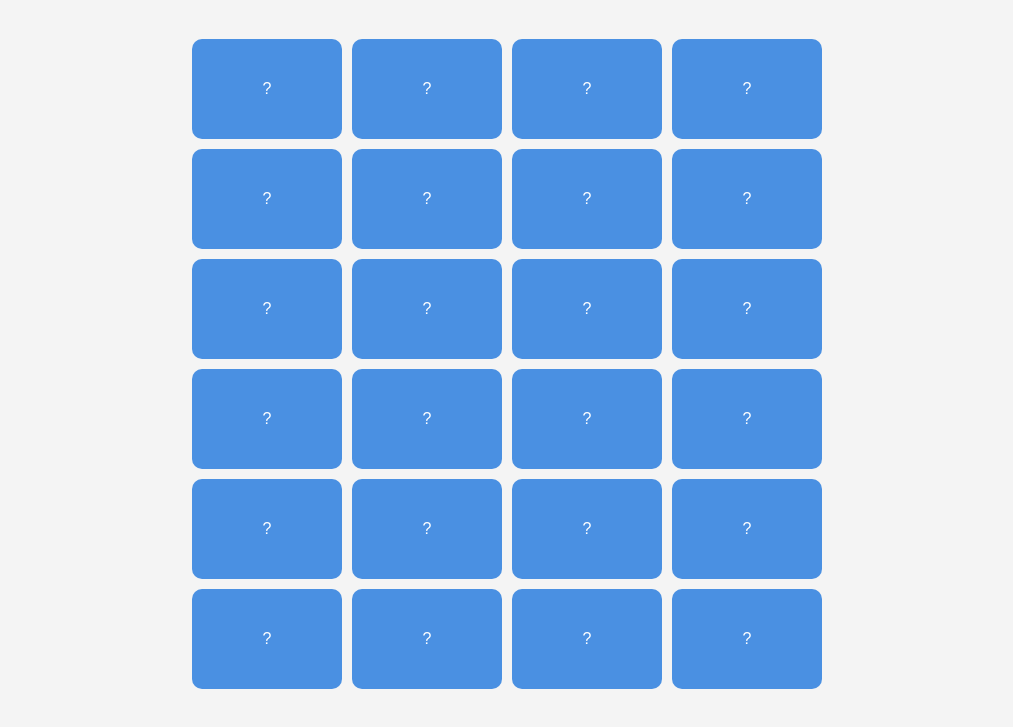
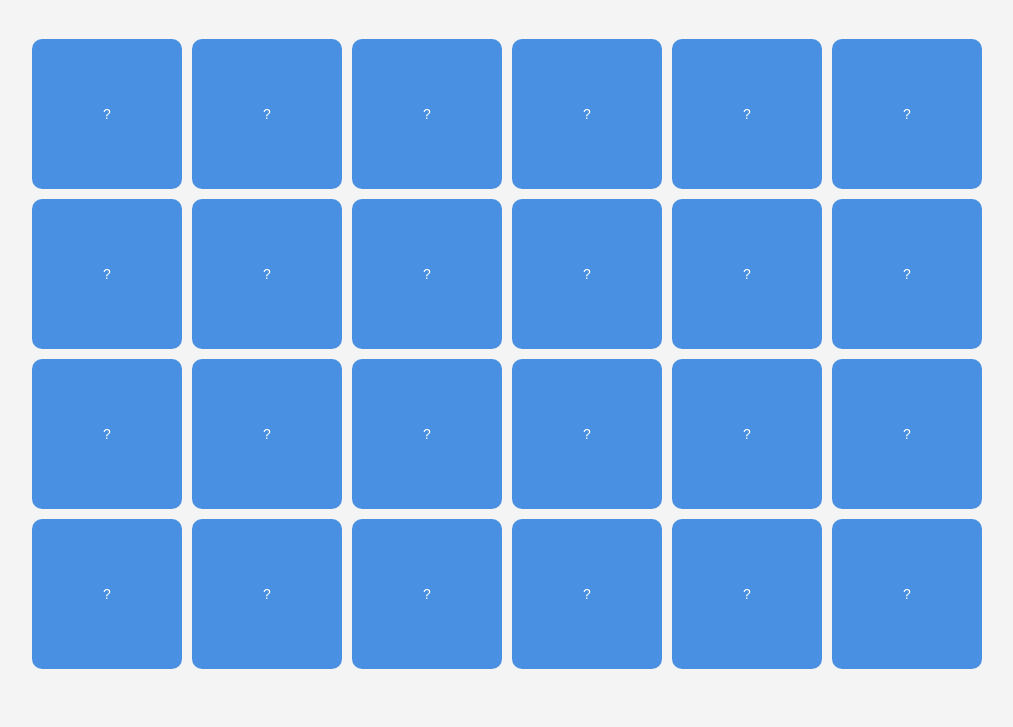
Before and after one commit to Lewis-Di39/juego-memoria-ser, a plain HTML site: page index.html in a window 1280 px wide. Shown: the part 69-796 px from the top of the page, without its empty margins (133-1146 px from the left). Drawn offline with Linux system fonts and the light colour scheme.

Commit message:
Update index.html

```diff
--- a/index.html
+++ b/index.html
@@ -17,26 +17,24 @@
     }
     .game-board {
       display: grid;
-      grid-template-columns: repeat(4, 150px);
+      grid-template-columns: repeat(6, 150px);
       gap: 10px;
       margin-top: 20px;
     }
     .card {
   background: #4a90e2;
   color: white;
-      height: 100px;
+  height: 150px;  /* Ajusta la altura */
+  width: 150px;   /* Ajusta el ancho */
   display: flex;
   align-items: center;
   justify-content: center;
-      font-size: 16px;
+  font-size: 14px;  /* Ajusta el tamaño del texto */
   border-radius: 10px;
   cursor: pointer;
   user-select: none;
-    }
-    .card.flipped {
-      background: white;
-      color: black;
-      border: 2px solid #4a90e2;
+  overflow: hidden;  /* Evita que el texto se desborde */
+  word-wrap: break-word;  /* Ajusta el texto largo dentro del recuadro */
 }
   </style>
 </head>
```
Lines whose indentation alone changed are shown as unchanged.
